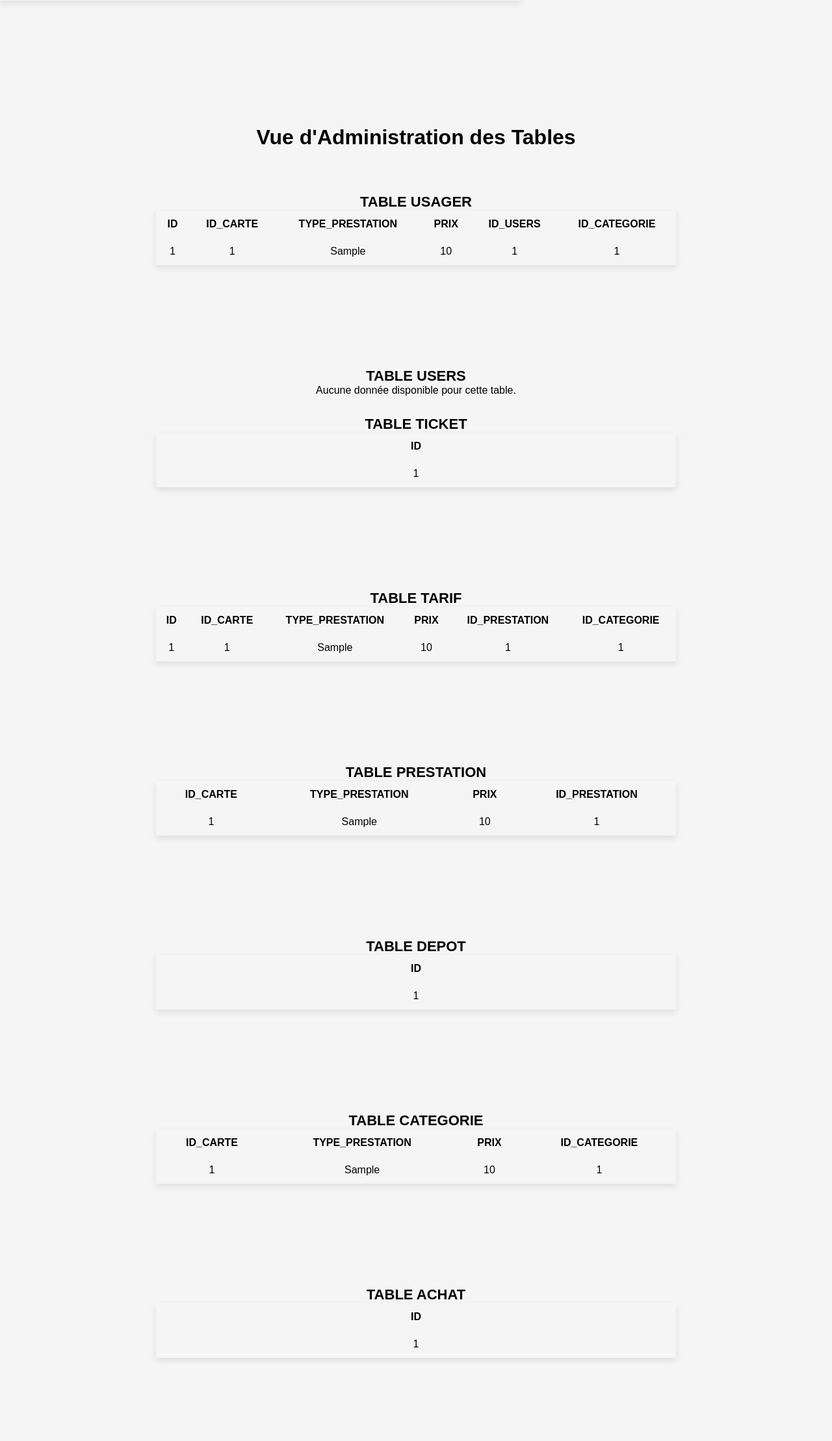
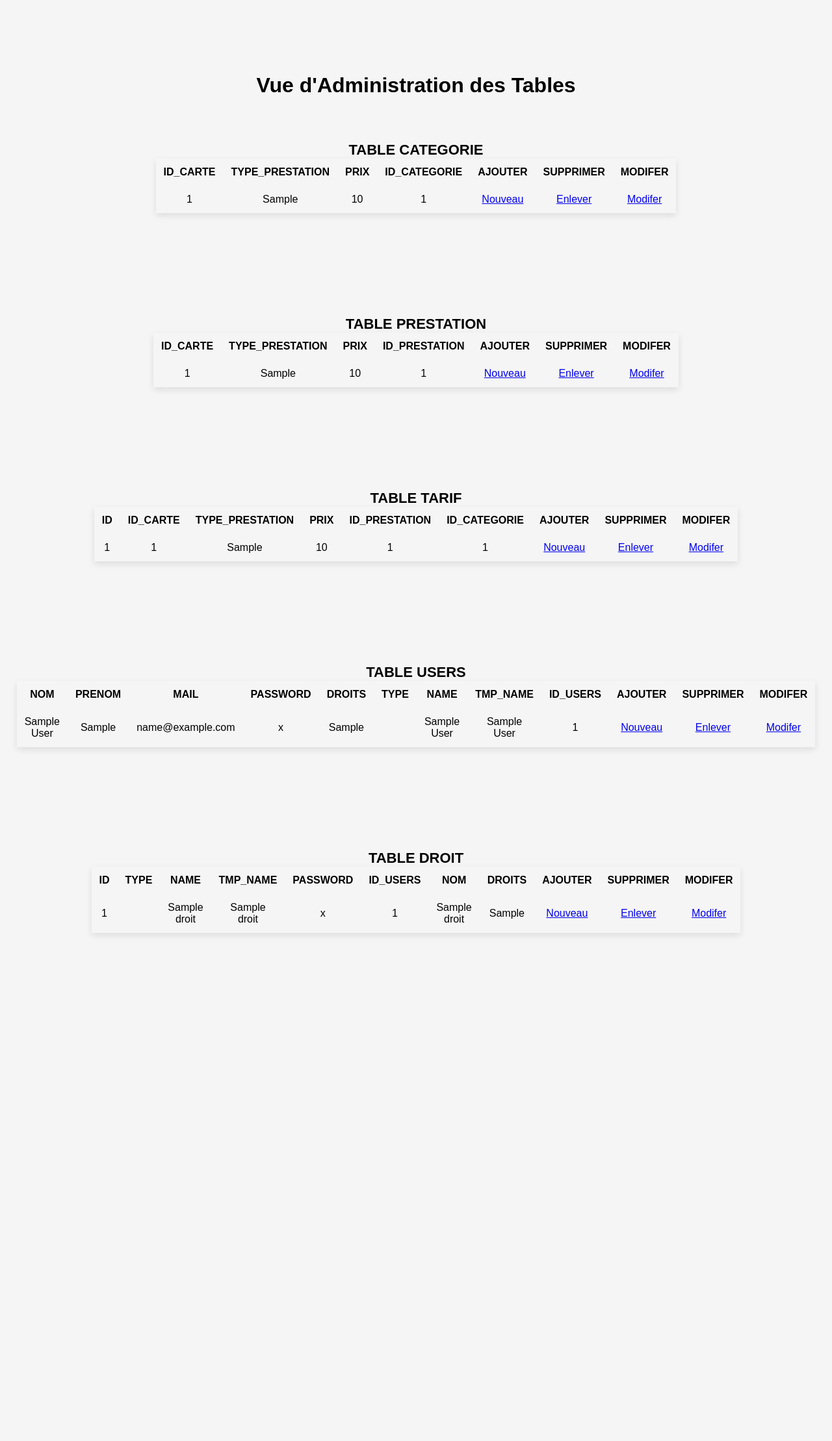
Before and after one commit to LksRolls/ProjetMiniRestaurant, a PHP site: page /view/front/home.php in a window 1280 px wide. Shown: the part 191-2409 px from the top of the page at 65% size. After the commit the page ends 1631 px from the top, so only its background shows below. Run offline with PHP 8.4, Linux system fonts and the light colour scheme; the visitor is signed in with stand-in values (Sample User, id 1); tables that the repository leaves empty or names only in its code hold one stand-in row (values such as "Sample post").

Commit message:
debut crud admin

```diff
--- a/public/styles/style.css
+++ b/public/styles/style.css
@@ -19,8 +19,8 @@
     box-shadow: 0 4px 6px rgba(0, 0, 0, 0.1);
     box-sizing: border-box;
     overflow-x: hidden;
+    position: fixed;
 }
-
 
 .HeadIcon {
     width: 50px;
--- a/view/front/admin.php
+++ b/view/front/admin.php
@@ -12,14 +12,11 @@
 
 // Récupération des données depuis la base
 $tables = [
-    "usager" => "SELECT * FROM usager",
-    "users" => "SELECT us.*, dr.libelle_droits FROM users AS us INNER JOIN droits AS dr ON dr.id_droits=us.droits",
-    "ticket" => "SELECT * FROM ticket",
+    "categorie" => "SELECT * FROM categorie",
+    "prestation" => "SELECT * FROM prestation",
     "tarif" => "SELECT * FROM tarif",
-    "prestation" => "SELECT * FROM prestation",
-    "depot" => "SELECT * FROM depot",
-    "categorie" => "SELECT * FROM categorie",
-    "achat" => "SELECT * FROM achat"
+    "users" => "SELECT * FROM users",
+    "droit" => "SELECT * FROM droits"
 ];
 
 $data = [];
@@ -51,6 +48,9 @@
                         <?php foreach (array_keys($rows[0]) as $column): ?>
                             <th><?= ucfirst($column) ?></th>
                         <?php endforeach; ?>
+                        <th> Ajouter</th>
+                        <th> Supprimer</th>
+                        <th> Modifer</th>
                     </tr>
                 </thead>
                 <tbody>
@@ -59,6 +59,9 @@
                             <?php foreach ($row as $cell): ?>
                                 <td><?= htmlspecialchars($cell) ?></td>
                             <?php endforeach; ?>
+                            <td> <a href="../../controllers/controllerCRUD.php?action=Create&table=<?=ucfirst($tableName)?>">  Nouveau</a> </td>
+                            <td> <a href="../../controllers/controllerCRUD.php?action=Delete&table=<?=ucfirst($tableName)?>"> Enlever</a> </td>
+                            <td> <a href="../../controllers/controllerCRUD.php?action=Modify&table=<?=ucfirst($tableName)?>"> Modifer</a> </td>
                         </tr>
                     <?php endforeach; ?>
                 </tbody>
```
Also changed, not shown: controllers/controllerCRUD.php (added, +12 -0 lines), view/front/create.php (added), view/front/delete.php (added), view/front/modify.php (added).
